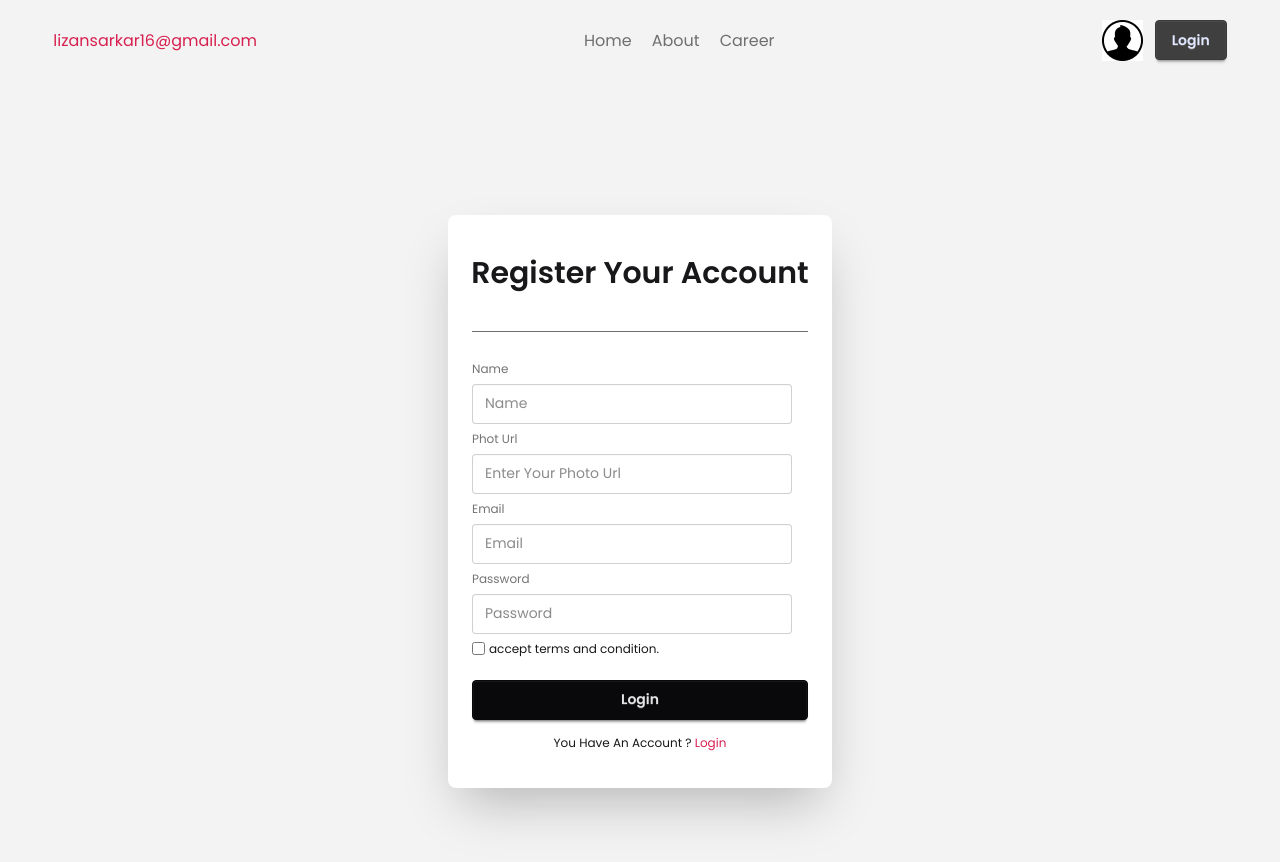
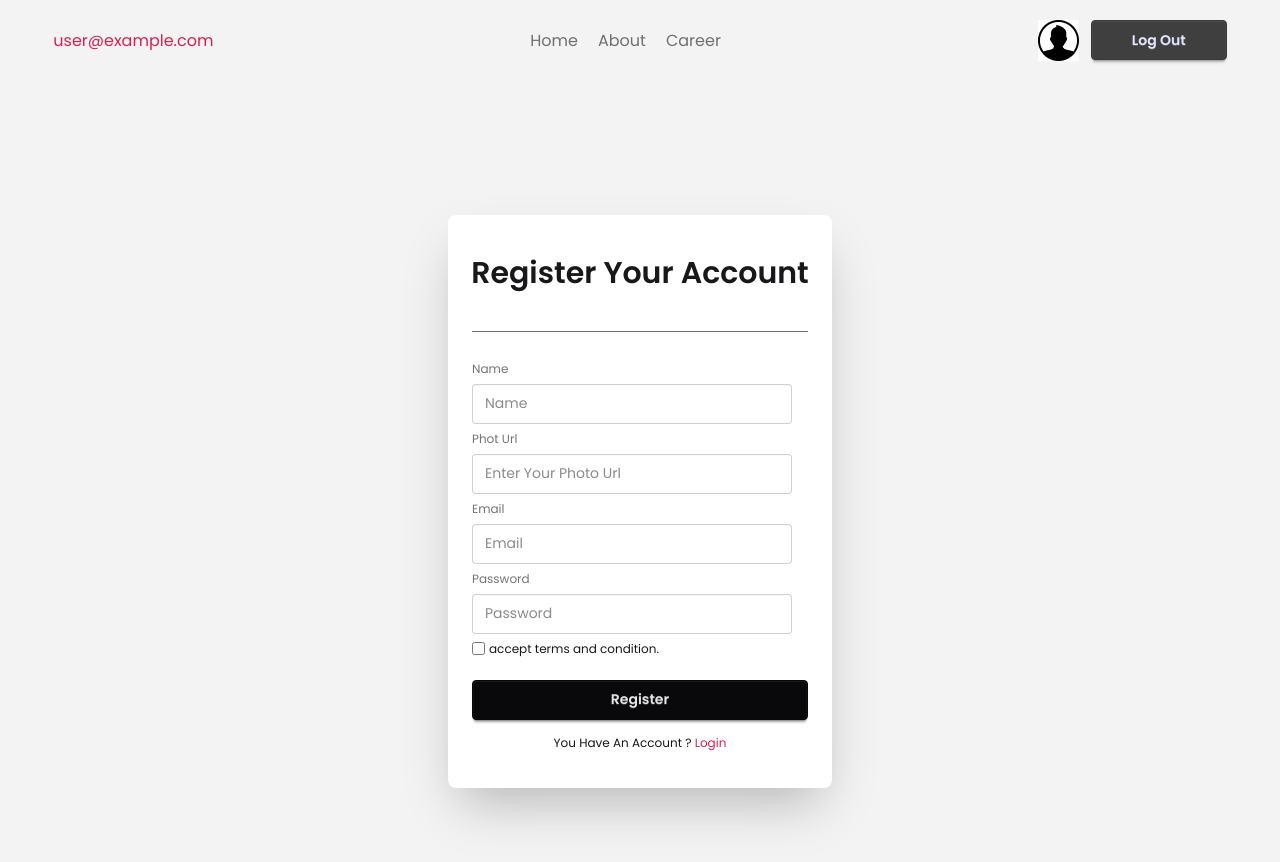
Before and after one commit to lizansarkar/dragon-news-website, a React (Vite) app: page /auth/register in a window 1280 px wide. Shown: the top 862 px of the page. Built offline with nearby package versions, Linux system fonts and the light colour scheme; no server answers; sample sign-in values are in the browser's storage.

Commit message:
react toastify library added

```diff
--- a/package.json
+++ b/package.json
@@ -19,6 +19,7 @@
     "react-fast-marquee": "^1.6.5",
     "react-icons": "^5.5.0",
     "react-router-dom": "^7.9.4",
+    "react-toastify": "^11.0.5",
     "tailwindcss": "^4.1.14"
   },
   "devDependencies": {
--- a/src/firebase/firebase.config.js
+++ b/src/firebase/firebase.config.js
@@ -1,5 +1,6 @@
 // Import the functions you need from the SDKs you need
 import { initializeApp } from "firebase/app";
+import { getAuth } from "firebase/auth";
 // TODO: Add SDKs for Firebase products that you want to use
 // https://firebase.google.com/docs/web/setup#available-libraries
 
--- a/src/layouts/authentication-pages/Register.jsx
+++ b/src/layouts/authentication-pages/Register.jsx
@@ -1,7 +1,42 @@
-import React from "react";
+import React, { use } from "react";
 import { Link } from "react-router-dom";
+import { AuthContext } from "../../provider/AuthProvider";
+import { toast } from "react-toastify";
 
 export default function () {
+  const { createUser, setUser } = use(AuthContext);
+
+  const handleRegister = (e) => {
+    e.preventDefault();
+    const form = e.target;
+    const name = form.name.value;
+    const photoUrl = form.photo.value;
+    const email = form.email.value;
+    const password = form.password.value;
+    console.log({ name, photoUrl, email, password });
+    createUser(email, password)
+      .then((res) => {
+        const user = res.user;
+        console.log(user);
+
+        setUser(user);
+
+        toast.success("✅ Successfully logged register!", {
+          position: "top-right",
+          autoClose: 2000,
+          theme: "colored",
+        });
+      })
+      .catch((error) => {
+        console.log(error);
+        toast.error(`⚠️ ${error.message}`, {
+          position: "top-center",
+          autoClose: 3000,
+          theme: "colored",
+        });
+      });
+  };
+
   return (
     <div className="flex justify-center items-center min-h-screen">
       <div className="card bg-base-100 w-full max-w-sm shrink-0 shadow-2xl">
@@ -9,27 +44,53 @@ export default function () {
           Register Your Account
         </h1>
         <hr className="text-accent mx-6" />
-        <div className="card-body">
+        <form onSubmit={handleRegister} className="card-body">
           <fieldset className="fieldset">
             {/* Name Input */}
             <label className="label">Name</label>
-            <input type="text" className="input" placeholder="Name" />
+            <input
+              type="text"
+              name="name"
+              className="input"
+              placeholder="Name"
+              required
+            />
             {/* Photo Url Input */}
             <label className="label">Phot Url</label>
-            <input type="text" className="input" placeholder="Enter Your Photo Url" />
+            <input
+              type="text"
+              name="photo"
+              className="input"
+              placeholder="Enter Your Photo Url"
+              required
+            />
             {/* Email Input */}
             <label className="label">Email</label>
-            <input type="email" className="input" placeholder="Email" />
+            <input
+              type="email"
+              name="email"
+              className="input"
+              placeholder="Email"
+              required
+            />
             {/* Password Input */}
             <label className="label">Password</label>
-            <input type="password" className="input" placeholder="Password" />
+            <input
+              type="password"
+              name="password"
+              className="input"
+              placeholder="Password"
+              required
+            />
             <div className="flex items-center gap-1">
-              <input type="checkbox" name="" id="" />
+              <input type="checkbox" name="checkbox" id="" />
               <a className="link link-hover hover:text-blue-500">
                 accept terms and condition.
               </a>
             </div>
-            <button className="btn btn-neutral mt-4">Login</button>
+            <button type="submit" className="btn btn-neutral mt-4">
+              Register
+            </button>
             <p className="text-center py-2">
               You Have An Account ?{" "}
               <Link
@@ -40,7 +101,7 @@ export default function () {
               </Link>
             </p>
           </fieldset>
-        </div>
+        </form>
       </div>
     </div>
   );
--- a/src/main.jsx
+++ b/src/main.jsx
@@ -1,15 +1,22 @@
 import { StrictMode } from "react";
 import { createRoot } from "react-dom/client";
 import "./index.css";
-import App from "./App.jsx";
 import { RouterProvider } from "react-router-dom";
 import router from "./routes/Router.jsx";
 import AuthProvider from "./provider/AuthProvider.jsx";
+import "react-toastify/dist/ReactToastify.css";
+import { ToastContainer } from "react-toastify";
 
 createRoot(document.getElementById("root")).render(
   <StrictMode>
     <AuthProvider>
       <RouterProvider router={router}></RouterProvider>
+      <ToastContainer
+        position="top-right"
+        autoClose={3000}
+        hideProgressBar={false}
+        theme="colored"
+      />
     </AuthProvider>
   </StrictMode>
 );
--- a/src/provider/AuthProvider.jsx
+++ b/src/provider/AuthProvider.jsx
@@ -1,15 +1,41 @@
-import React, { createContext, useState } from 'react'
+import React, { createContext, useEffect, useState } from 'react'
+import app from '../firebase/firebase.config';
+import { getAuth, onAuthStateChanged, signOut } from 'firebase/auth';
+import { createUserWithEmailAndPassword } from 'firebase/auth/cordova';
 
 export const AuthContext = createContext();
 
+const auth = getAuth(app)
+
 export default function AuthProvider( { children } ) {
-    const [user, setUser] = useState({
-        name: "Lizan Sarkar",
-        email: "lizansarkar16@gmail.com"
-    })
+
+    const [user, setUser] = useState(null)
+
+    console.log(user)
+
+    const createUser = (email, password) => {
+        return createUserWithEmailAndPassword(auth, email, password);
+    }
+
+    // sign out fuction
+    const userOut = () => {
+      return signOut(auth);
+    };
+
+    useEffect(() => {
+      const unsubscribe = onAuthStateChanged(auth, (currentUser) => {
+        setUser(currentUser)
+      });
+      return () => {
+        unsubscribe();
+      }
+    },[])
+
     const authData = {
         user,
         setUser,
+        createUser,
+        userOut,
     }
   return (
     <AuthContext value={authData}> { children } </AuthContext>
--- a/src/reuseble-components/Navbar.jsx
+++ b/src/reuseble-components/Navbar.jsx
@@ -2,9 +2,31 @@ import React, { use } from 'react'
 import { Link, NavLink } from 'react-router-dom'
 import userImg from '../assets/user.png'
 import { AuthContext } from '../provider/AuthProvider'
+import { toast } from 'react-toastify';
 
 export default function Navbar() {
-  const {user} = use(AuthContext);
+  const {user, userOut} = use(AuthContext);
+
+  const handleLogOut = () => {
+    console.log("log out button clicked");
+
+    userOut()
+      .then(() => {
+        toast.success("✅ Successfully logged out!", {
+          position: "top-right",
+          autoClose: 2000,
+          theme: "colored",
+        });
+      })
+      .catch((error) => {
+        console.error("Logout Error:", error.message);
+        toast.error(`⚠️ ${error.message}`, {
+          position: "top-center",
+          autoClose: 3000,
+          theme: "colored",
+        });
+      });
+  };
 
   return (
     <nav className='flex justify-between items-center'>
@@ -20,7 +42,10 @@ export default function Navbar() {
         </div>
         <div className='login-btn flex gap-3'>
             <img src={userImg} alt="" />
-            <Link to="/auth/login" className='btn btn-primary'>Login</Link>
+            {
+              user ? <button onClick={handleLogOut} className='btn btn-primary px-10'>Log Out</button> : <Link to="/auth/login" className='btn btn-primary'>Login</Link>
+            }
+
         </div>
     </nav>
   )
```
Also changed, not shown: 1 other file (tests, documents, lock files or other folders).
